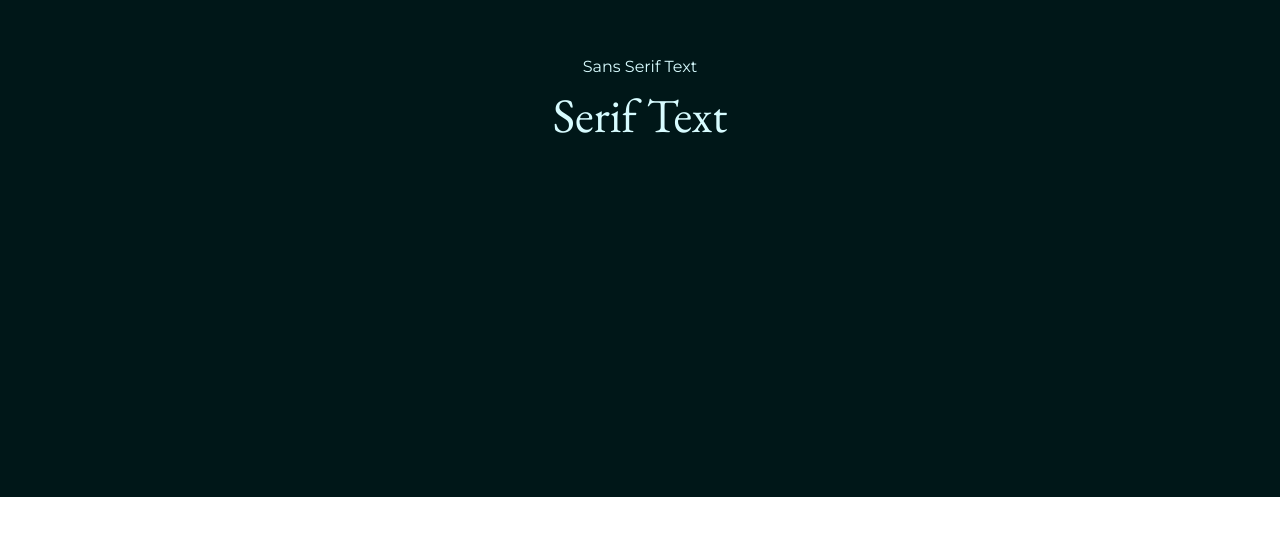
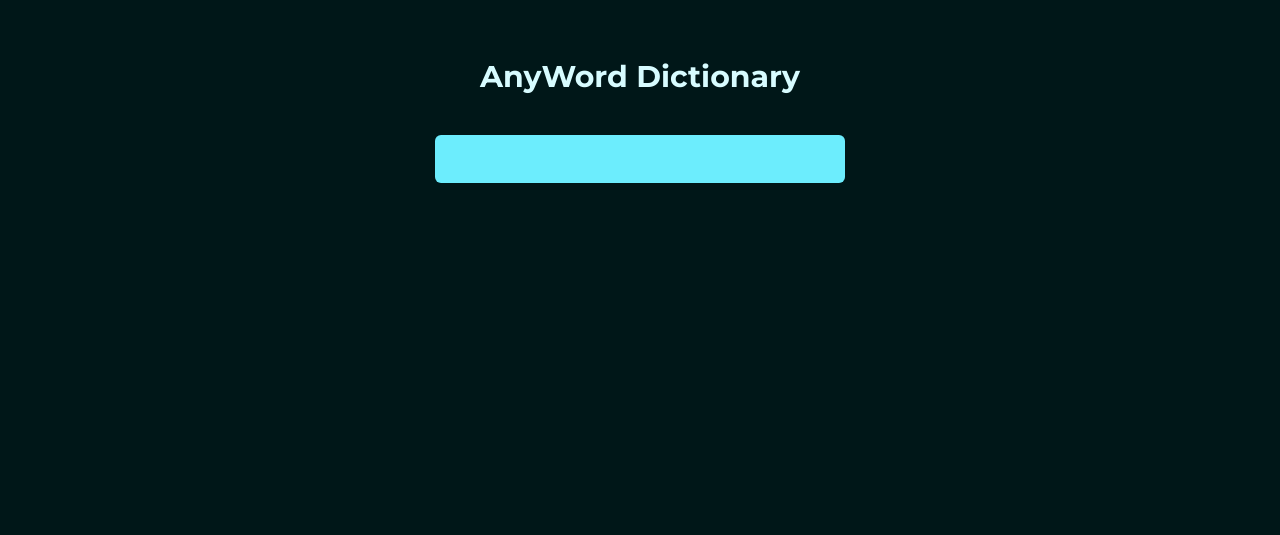
Before and after one commit to AtanasovCode/dictionary-app, a React (Vite) app: page / in a window 1280 px wide. Shown: the part 303-838 px from the top of the page. Before the commit the page ends 800 px from the top, so only its background shows below. Built offline with nearby package versions, Linux system fonts and the light colour scheme.

Commit message:
structure folders & add new input & hero components

```diff
--- a/src/App.tsx
+++ b/src/App.tsx
@@ -1,20 +1,14 @@
-import { useDictionaryStore } from "../useDictionaryStore";
+import Hero from "./components/Hero";
 
 const App = () => {
-
-  const { bears } = useDictionaryStore();
-
   return (
-    <div className="w-full min-h-dvh flex items-center justify-center bg-background text-text">
-      <div className="flex flex-col items-center justify-center gap-3">
-        <div className="font-sans">
-          Sans Serif Text
-        </div>
-        <div className="font-serif text-5xl">
-          Serif Text
-        </div>
-      </div>
-    </div>
+    <main
+      className="
+                min-h-dvh w-full flex flex-col items-start justify-start
+                bg-background text-text font-sans p-6
+            ">
+      <Hero />
+    </main>
   );
 }
 
--- /dev/null
+++ b/src/components/Hero.tsx
@@ -0,0 +1,16 @@
+import SearchBar from "../ui/search/SearchBar";
+
+const Hero = () => {
+    return (
+        <div className="w-full min-h-dvh flex items-center justify-center">
+            <div className="flex flex-col items-center justify-center w-full md:max-w-2/3 lg:max-w-1/3 gap-6 lg:gap-10">
+                <div className="font-bold text-xl md:text-2xl lg:text-3xl">
+                    AnyWord Dictionary
+                </div>
+                <SearchBar />
+            </div>
+        </div>
+    );
+}
+
+export default Hero;
--- /dev/null
+++ b/src/ui/search/SearchBar.tsx
@@ -0,0 +1,20 @@
+import { useDictionaryStore } from "../../../useDictionaryStore";
+
+const SearchBar = () => {
+
+    const {
+        word,
+        setWord,
+    } = useDictionaryStore();
+
+    return (
+        <input
+            type="text"
+            value={word ? word : ""}
+            className="w-full px-2 py-3 rounded-md bg-primary text-left"
+            onChange={(e) => setWord(e.currentTarget.value)}
+        />
+    );
+}
+
+export default SearchBar;
--- a/tsconfig.app.json
+++ b/tsconfig.app.json
@@ -17,7 +17,7 @@
 
     /* Linting */
     "strict": true,
-    "noUnusedLocals": true,
+    "noUnusedLocals": false,
     "noUnusedParameters": true,
     "erasableSyntaxOnly": true,
     "noFallthroughCasesInSwitch": true,
--- a/useDictionaryStore.tsx
+++ b/useDictionaryStore.tsx
@@ -1,11 +1,11 @@
 import { create } from 'zustand'
 
 interface DictionaryState {
-  bears: number
-  increase: (by: number) => void
+  word: string | null;
+  setWord: (word: string) => void;
 }
 
 export const useDictionaryStore = create<DictionaryState>()((set) => ({
-  bears: 0,
-  increase: (by) => set((state) => ({ bears: state.bears + by })),
+  word: null,
+  setWord: (word: string) => set({ word }),
 }))
```
